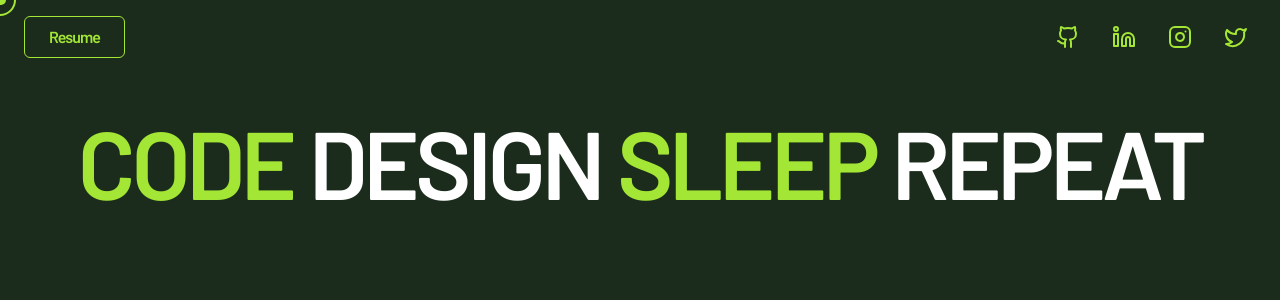
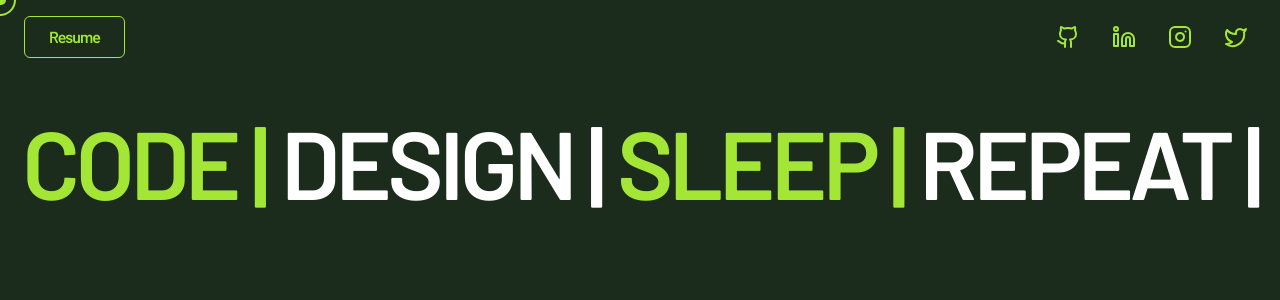
Before and after one commit to karanwal123/me_my, a React (Vite) app: page / in a window 1280 px wide. Shown: the top 300 px of the page. Built offline with nearby package versions, Linux system fonts and the light colour scheme.

Commit message:
home_page_changes_minimal

```diff
--- a/src/components/HomePage.jsx
+++ b/src/components/HomePage.jsx
@@ -17,16 +17,16 @@ const HomePage = () => {
           }`}
         >
           <span className="text-lime-400 hover:text-lime-300 transition-colors duration-300 cursor-default">
-            CODE
+            CODE |
           </span>
           <span className="hover:text-lime-400 transition-colors duration-300 cursor-default">
-            DESIGN
+            DESIGN |
           </span>
           <span className="text-lime-400 hover:text-lime-300 transition-colors duration-300 cursor-default">
-            SLEEP
+            SLEEP |
           </span>
           <span className="hover:text-lime-400 transition-colors duration-300 cursor-default">
-            REPEAT
+            REPEAT |
           </span>
         </h1>
       </div>
--- /dev/null
+++ b/src/components/IntoBox.jsx
@@ -0,0 +1,11 @@
+import React from "react";
+
+const IntoBox = () => {
+  return (
+    <div className="bg-red-500">
+      <h1>hello</h1>
+    </div>
+  );
+};
+
+export default IntoBox;
```
